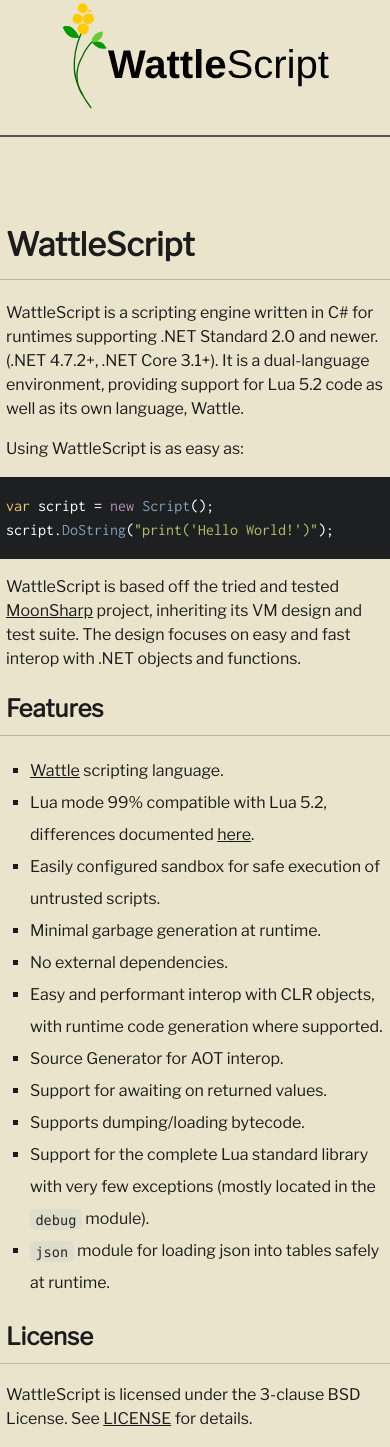
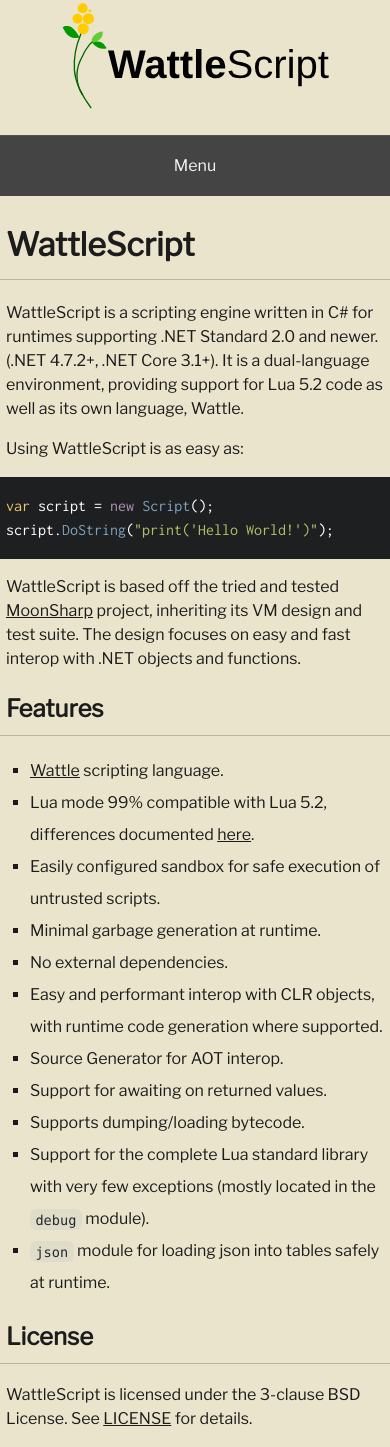
Before and after one commit to WattleScript/wattlescript.github.io, a Jekyll site: the page built from index.markdown, in a window 390 px wide. Built offline with Jekyll 4.4.1, drawn with Linux system fonts in a browser that asks for light colours.

Commit message:
Fix navbar on sm

```diff
--- a/_includes/nav.html
+++ b/_includes/nav.html
@@ -1,8 +1,6 @@
- <ul>
-    <li>
-        <input id="menutoggle" class="menucheck" type="checkbox">
-    </li>
-    <li>
+ <ul id="navUl">
+    <li class="renderOnSm">
+        <input id="menutoggle" class="menucheck" type="checkbox" onclick="toggleNav()">
         <label for="menutoggle" class="menutext">Menu</label>
     </li>
     {% for item in site.data.navlist.docs %}
--- a/assets/css/main.css
+++ b/assets/css/main.css
@@ -61,7 +61,7 @@ nav ul {
     line-height: 1.15;
 }
 
-nav ul li {
+nav ul li:not(.renderOnSm) {
     float: left;
     line-height: 1.15;
 }
@@ -211,7 +211,7 @@ pre.highlight code {
 }
 
 @media screen and (max-width: 980px) {
-    nav ul li {
+    nav ul li:not(.renderOnSm) {
         float: none;
         display: none;
     }
@@ -251,9 +251,6 @@ pre.highlight code {
         text-decoration: none;
         color: whitesmoke;
     }
-    .menucheck:checked ~ li {
-        display: block;
-    }
     .fixednav {
         position: relative;
     }
@@ -286,6 +283,10 @@ pre.highlight code {
     .site-title {
         display: flex;
         justify-content: center;
+    }
+
+    nav ul.navChecked li {
+        display: block;
     }
 }
 
```
Also changed, not shown: other parts of _includes/nav.html (+5 -0 lines).
